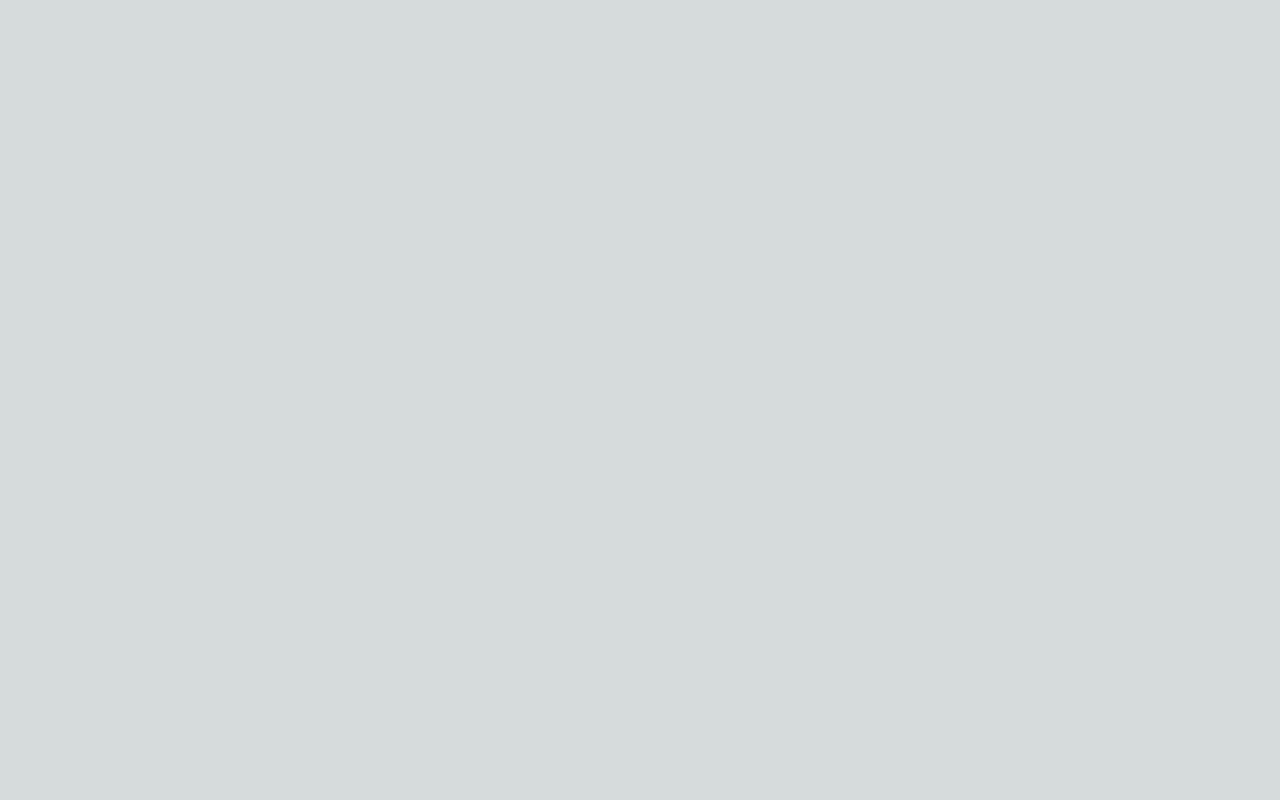
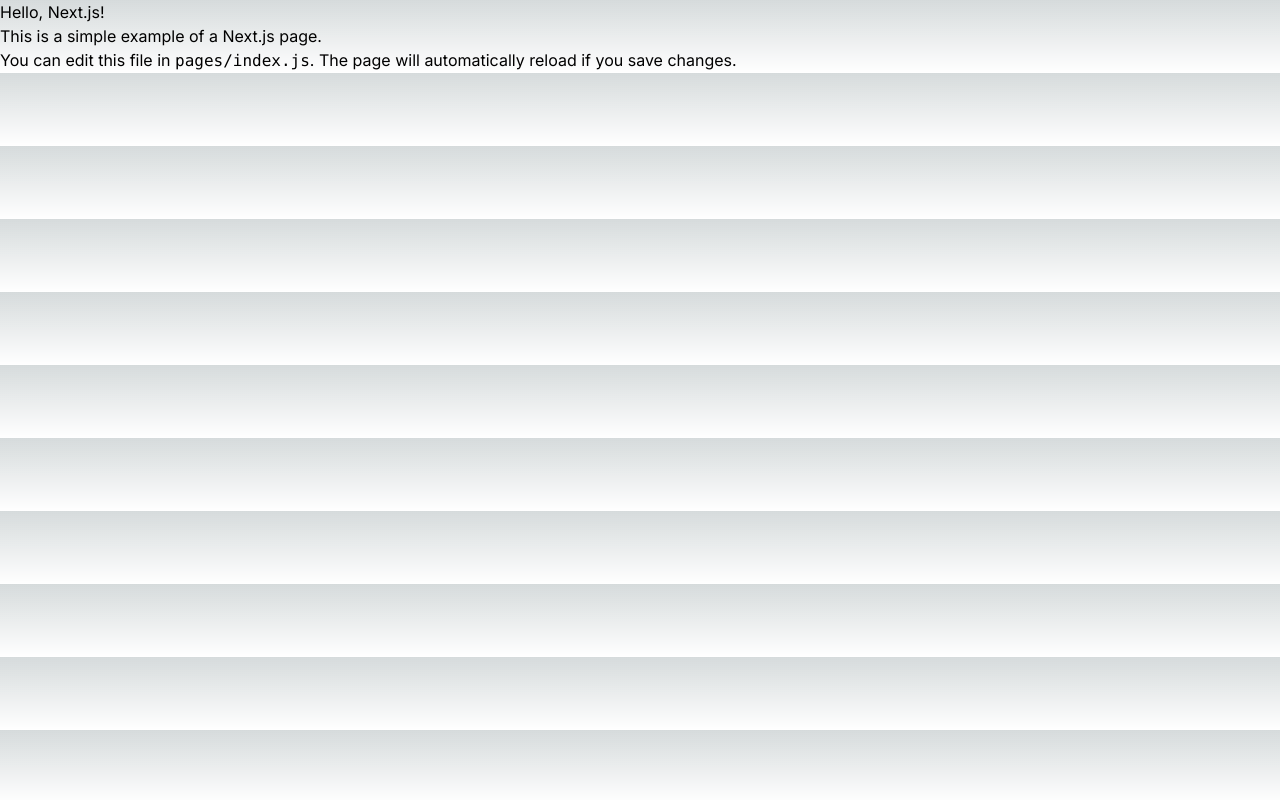
Before and after one commit to DraconDev/next-markdown, a Next.js app: page / in a window 1280 px wide. Built offline with nearby package versions, Linux system fonts and the light colour scheme.

Commit message:
add import and style of mdx

```diff
--- /dev/null
+++ b/app/example/page.tsx
@@ -0,0 +1,13 @@
+import Example from "../../data/Example.mdx";
+
+type Props = {};
+
+const ExamplePage = (props: Props) => {
+    return (
+        <div className="bg-red-500 text-lg">
+            <Example />
+        </div>
+    );
+};
+
+export default ExamplePage;
--- a/app/page.tsx
+++ b/app/page.tsx
@@ -1,3 +1,12 @@
 export default function Home() {
-    return <main></main>;
+    return (
+        <main>
+            <h1>Hello, Next.js!</h1>
+            <h2>This is a simple example of a Next.js page.</h2>
+            <p>
+                You can edit this file in <code>pages/index.js</code>. The page
+                will automatically reload if you save changes.
+            </p>
+        </main>
+    );
 }
--- a/app/example/page.mdx
+++ b/data/Example.mdx
@@ -1,5 +1,3 @@
-import { MyComponent } from "my-components";
-
 # Welcome to my MDX page!
 
 This is some **bold** and _italics_ text.
@@ -12,6 +10,6 @@ This is a list in markdown:
 
 Checkout my React component:
 
-<MyComponent /
+export default ({children}) => <div className="">{children}</div
 
 >
```
Also changed, not shown: components/markdown/ShowMDX.tsx (added, +7 -0 lines), data/job_description.md (added, +22 -0 lines), mdx-components.tsx (renamed from app/mdx-components.tsx).
